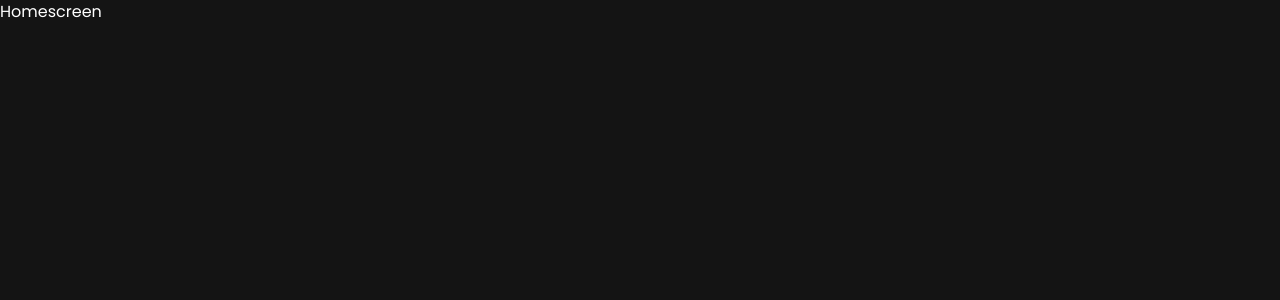
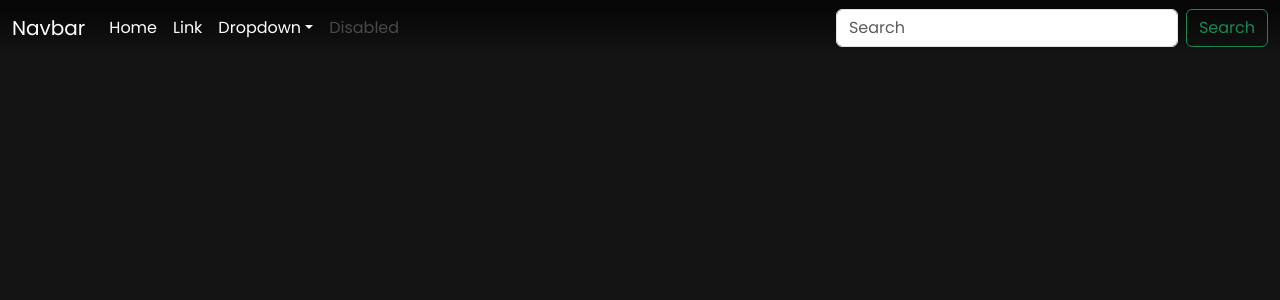
Before and after one commit to vipink28/streamvision, a React (Create React App) app: page / in a window 1280 px wide. Shown: the top 300 px of the page. Built offline with nearby package versions, Linux system fonts and the light colour scheme; no server answers; a web font is replaced by a local one.

Commit message:
slice update

```diff
--- a/src/App.js
+++ b/src/App.js
@@ -4,10 +4,12 @@ import { Counter } from './features/counter/Counter';
 import './App.css';
 import { BrowserRouter, Route, Routes } from 'react-router-dom';
 import Homescreen from './pages/Homescreen';
+import Navbar from './global/components/Navbar';
 
 function App() {
   return (
     <BrowserRouter>
+      <Navbar />
       <Routes>
         <Route path='/' element={<Homescreen />}></Route>
       </Routes>
--- a/src/app/store.js
+++ b/src/app/store.js
@@ -1,8 +1,10 @@
 import { configureStore } from '@reduxjs/toolkit';
 import counterReducer from '../features/counter/counterSlice';
+import tvReducer from '../features/tv/tvSlice';
 
 export const store = configureStore({
   reducer: {
     counter: counterReducer,
+    tv: tvReducer
   },
 });
--- /dev/null
+++ b/src/features/tv/tvSlice.js
@@ -0,0 +1,40 @@
+import { createAsyncThunk, createSlice } from "@reduxjs/toolkit"
+import axios from '../../helper/axios';
+import { requests } from "../../helper/apirequests";
+const initialState = {
+    netflixOriginals: {
+        status: "idle",
+        data: null,
+        error: null
+    }
+}
+
+export const fetchNetflixOriginals = createAsyncThunk(
+    'tv/fetchNetflixOriginals',
+    async () => {
+        const response = await axios.get(requests.getNetflixOriginals);
+        console.log(response);
+    }
+)
+
+export const tvSlice = createSlice({
+    initialState,
+    name: 'tv',
+    reducers: {},
+    extraReducers: (builder) => {
+        builder
+            .addCase(fetchNetflixOriginals.pending, (state, action) => {
+                state.netflixOriginals.status = "loading";
+            })
+            .addCase(fetchNetflixOriginals.fulfilled, (state, action) => {
+                state.netflixOriginals.status = "success";
+                state.netflixOriginals.data = action.payload;
+            })
+            .addCase(fetchNetflixOriginals.rejected, (state, action) => {
+                state.netflixOriginals.status = "error";
+                state.netflixOriginals.error = action.error;
+            })
+    }
+})
+
+export default tvSlice.reducer;
--- /dev/null
+++ b/src/global/components/Navbar.jsx
@@ -0,0 +1,45 @@
+import React from 'react';
+import { Link } from 'react-router-dom';
+
+function Navbar(props) {
+    return (
+        <nav className="navbar navbar-expand-lg fixed-top navbar-dark">
+            <div className="container-fluid">
+                <Link className="navbar-brand" to="#">Navbar</Link>
+                <button className="navbar-toggler" type="button" data-bs-toggle="collapse" data-bs-target="#navbarSupportedContent" aria-controls="navbarSupportedContent" aria-expanded="false" aria-label="Toggle navigation">
+                    <span className="navbar-toggler-icon"></span>
+                </button>
+                <div className="collapse navbar-collapse" id="navbarSupportedContent">
+                    <ul className="navbar-nav me-auto mb-2 mb-lg-0">
+                        <li className="nav-item">
+                            <Link className="nav-link active" aria-current="page" to="#">Home</Link>
+                        </li>
+                        <li className="nav-item">
+                            <Link className="nav-link" to="#">Link</Link>
+                        </li>
+                        <li className="nav-item dropdown">
+                            <Link className="nav-link dropdown-toggle" to="#" role="button" data-bs-toggle="dropdown" aria-expanded="false">
+                                Dropdown
+                            </Link>
+                            <ul className="dropdown-menu">
+                                <li><Link className="dropdown-item" to="#">Action</Link></li>
+                                <li><Link className="dropdown-item" to="#">Another action</Link></li>
+                                <li><hr className="dropdown-divider" /></li>
+                                <li><Link className="dropdown-item" to="#">Something else here</Link></li>
+                            </ul>
+                        </li>
+                        <li className="nav-item">
+                            <Link className="nav-link disabled" aria-disabled="true">Disabled</Link>
+                        </li>
+                    </ul>
+                    <form className="d-flex" role="search">
+                        <input className="form-control me-2" type="search" placeholder="Search" aria-label="Search" />
+                        <button className="btn btn-outline-success" type="submit">Search</button>
+                    </form>
+                </div>
+            </div>
+        </nav>
+    );
+}
+
+export default Navbar;
--- a/src/helper/apirequests.js
+++ b/src/helper/apirequests.js
@@ -0,0 +1,5 @@
+const API_KEY = '0d8ab7cff2692bd014bb25fca16d7158';
+
+export const requests = {
+    getNetflixOriginals: `discover/tv?api_key=${API_KEY}`
+}
--- a/src/helper/axios.js
+++ b/src/helper/axios.js
@@ -0,0 +1,7 @@
+import axios from "axios";
+
+const instance = axios.create({
+    baseURL: 'https://api.themoviedb.org/3/',
+});
+
+export default instance;
--- a/src/pages/Homescreen.jsx
+++ b/src/pages/Homescreen.jsx
@@ -1,10 +1,17 @@
-import React from 'react';
+import React, { useEffect } from 'react';
+import { useDispatch } from 'react-redux';
+import { fetchNetflixOriginals } from '../features/tv/tvSlice';
 
 function Homescreen(props) {
+    const dispatch = useDispatch();
+    useEffect(() => {
+        dispatch(fetchNetflixOriginals());
+    }, [])
+
     return (
-        <div>
-            Homescreen
-        </div>
+        <>
+
+        </>
     );
 }
 
```
